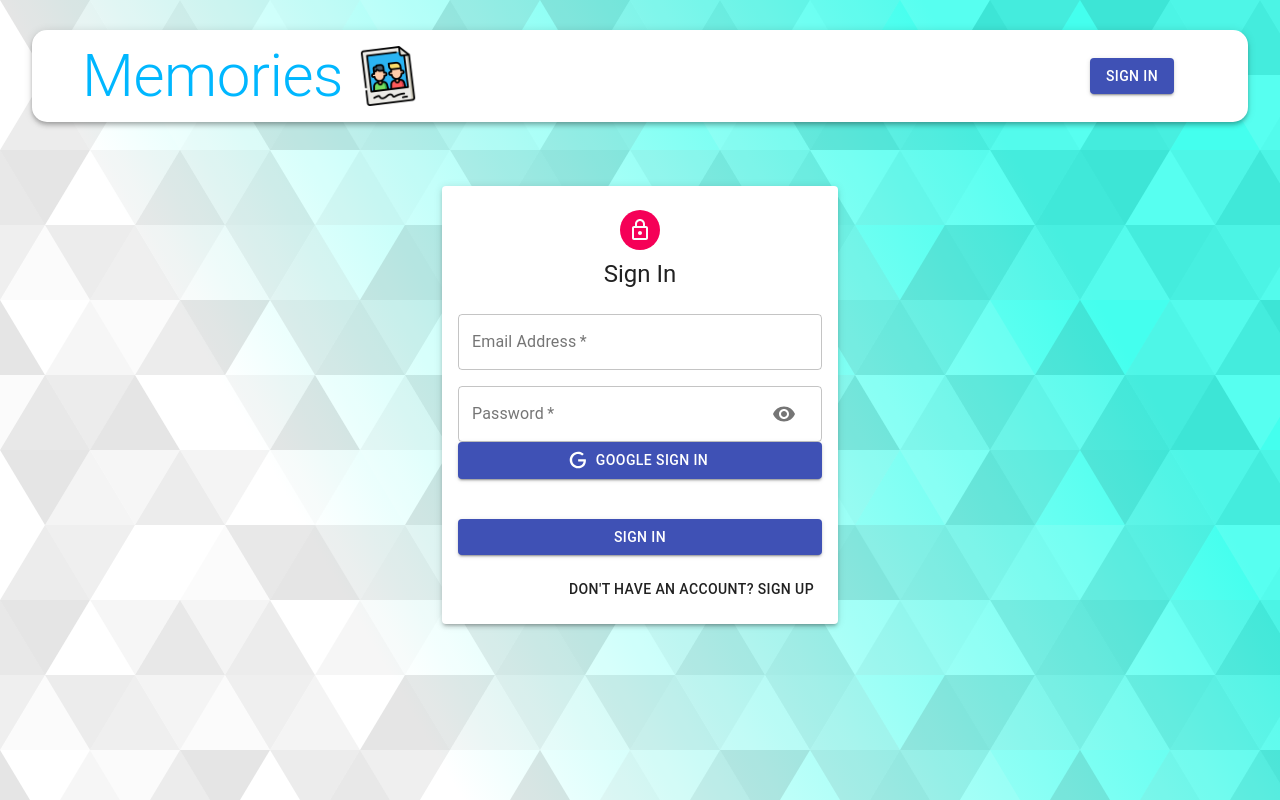
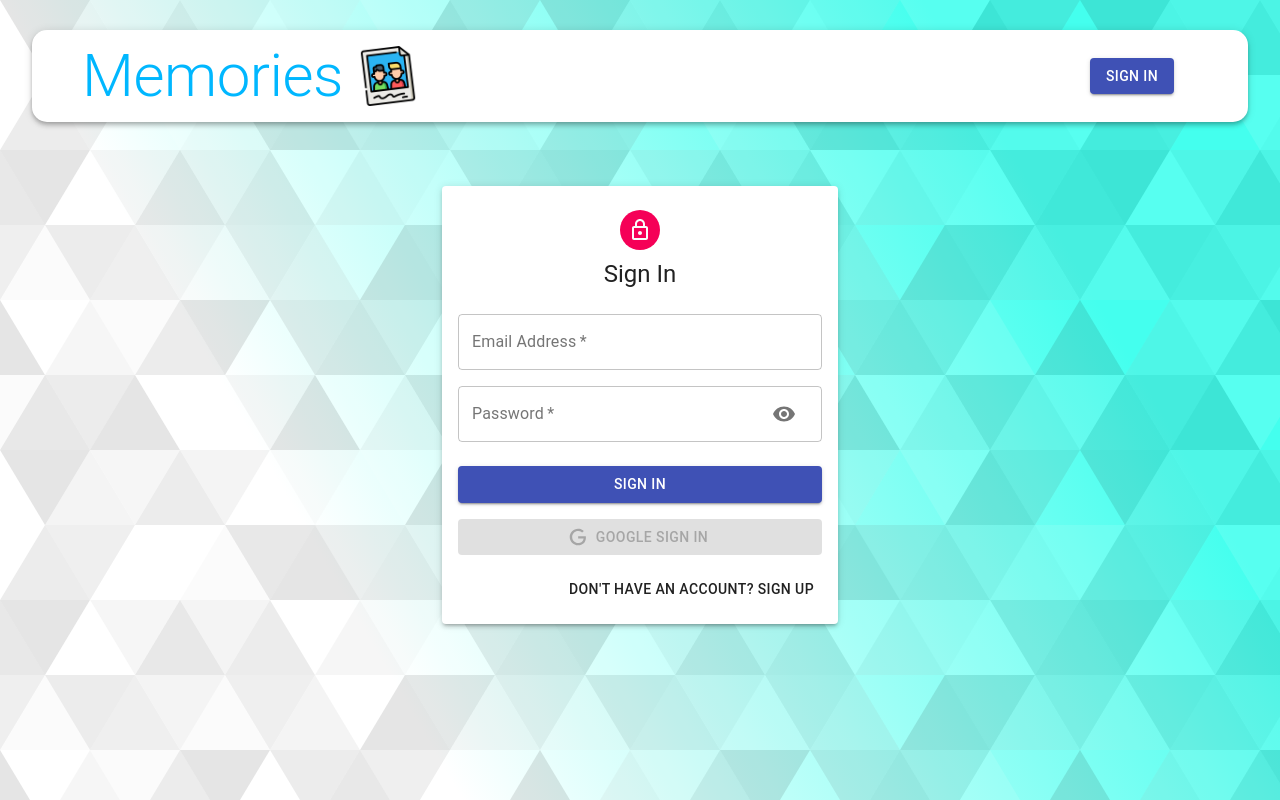
Before and after one commit to ahmednasser19/memorise, a React (Create React App) app in the folder client/: page /auth in a window 1280 px wide. Built offline with nearby package versions, Linux system fonts and the light colour scheme.

Commit message:
add google auth functionality

```diff
--- a/client/src/Components/Auth/Auth.js
+++ b/client/src/Components/Auth/Auth.js
@@ -5,11 +5,14 @@ import LockOutlinedIcon from '@material-ui/icons/LockOutlined';
 import Input from './Input';
 import { GoogleLogin } from 'react-google-login'
 import Icon from './Icon';
+import { useDispatch } from 'react-redux';
+import { useNavigate } from 'react-router-dom';
 export default function Auth() {
     const classes = useStyles();
     const [showPassword, setShowPassword] = useState(false);
     const [isSignup, setIsSignup] = useState(false);
-
+    const dispatch = useDispatch();
+    const history = useNavigate();
 
     const handleSubmit = () => {
 
@@ -28,6 +31,21 @@ export default function Auth() {
         handleShowPassword(false);
     };
 
+    const googleSuccess = async (res) => {
+        const result = res?.profileObj;
+        const token = res?.tokenId;
+        try {
+            dispatch({ type: 'AUTH', data: { result, token } });
+            history('/');
+        } catch (error) {
+            console.log(error);
+        }
+
+    };
+    const googleFailure = (error) => {
+        console.log(error)
+        console.log("Google Sing in was unsuccessful. Try again later")
+    };
     return (
         <Container component="main" maxWidth="xs">
             <Paper className={classes.paper} elevation={3}>
@@ -40,7 +58,7 @@ export default function Auth() {
                     ) : (
                         'Sign In'
                     )}</Typography>
-                <from className={classes.form} onSubmit={handleSubmit}></from>
+                <from className={classes.form} onSubmit={handleSubmit}>
                     <Grid container spacing={2}>
                         {isSignup && (
                             <>
@@ -52,37 +70,41 @@ export default function Auth() {
                         <Input name="password" label="Password" handleChange={handleChange} type={showPassword ? "text" : "password"} handleShowPassword={handleShowPassword} />
                         {isSignup && (
                             <>
-
                                 <Input name='confirmPassword' label="Repeat Password" handleChange={handleChange} type="password" />
                             </>
                         )}
                     </Grid>
+
+                    <Button type='submit' fullWidth variant='contained' color='primary' className={classes.submit}>
+                        {isSignup ? 'Sign Up' : 'Sign In'}
+                    </Button>
                     <GoogleLogin
-                    clientId='GOOGLE ID'
+                        clientId="422204776344-0t8o05vq29qi78v8fke3rfedfjc1e78s.apps.googleusercontent.com"
                         render={(renderProps) => (
                             <Button className={classes.googleButton}
                                 color="primary"
                                 fullWidth
                                 onClick={renderProps.onClick}
-                            disable={renderProps.disabled}
+                                disabled={renderProps.disabled}
                                 startIcon={<Icon />}
                                 variant="contained">
                                 Google Sign In
-                        </Button>)}
+                            </Button>
+                        )}
+                        onSuccess={googleSuccess}
+                        onFailure={googleFailure}
+                        cookiePolicy="single_host_origin"
                     />
-                <Button type='submit' fullWidth variant='contained' color='primary' className={classes.submit}>
-                    {isSignup ? 'Sign Up' : 'Sign In'}
-                </Button>
-                <Grid container justify="flex-end">
+                    <Grid container justifyContent="flex-end">
                         <Grid item>
                             <Button onClick={switchMode}>
                                 {isSignup ? 'Already have an account ? Sing In' : "Don't have an account? Sign Up"}
                             </Button>
                         </Grid>
-
                     </Grid>
+                </from>
             </Paper>
 
-        </Container>
+        </Container >
     )
 }
--- a/client/src/Components/Auth/Input.js
+++ b/client/src/Components/Auth/Input.js
@@ -16,15 +16,15 @@ export default function Input({ name, handleChange, label, half, autoFocus, type
                 label={label}
                 autoFocus={autoFocus}
                 type={type}
-                InputProps={name === 'password' && {
+                InputProps={name === 'password' ? {
                     endAdornment: (
                         <InputAdornment position="end">
                             <IconButton onClick={handleShowPassword}>
                                 {type === "password" ? <Visibility /> : <VisibilityOff />}
                             </IconButton>
-                        </InputAdornment>)
-                }}
-                Ino
+                        </InputAdornment>
+                    ),
+                } : null}
             />
 
         </Grid>
--- a/client/src/Components/Navbar/Navbar.js
+++ b/client/src/Components/Navbar/Navbar.js
@@ -1,11 +1,20 @@
-import React from 'react'
+import React, { useState, useEffect } from 'react'
 import useStyles from './styles';
 import { AppBar, Avatar, Button, Toolbar, Typography } from "@material-ui/core"
 import memories from '../../images/memories.png'
 import { Link } from "react-router-dom";
 export default function Navbar() {
     const classes = useStyles();
-    const user = null;
+    const [user, setUser] = useState(JSON.parse(localStorage.getItem('profile')));
+    console.log(user);
+
+    useEffect(() => {
+        const token = user?.token;
+        //JWT
+
+        setUser(JSON.parse(localStorage.getItem('profile')))
+    }, [])
+
     return (
         <AppBar className={classes.appBar} position='static' color="inherit">
             <div className={classes.brandContainer}>
--- a/client/src/constants/actionTypes.js
+++ b/client/src/constants/actionTypes.js
@@ -3,3 +3,5 @@ export const UPDATE = 'UPDATE';
 export const DELETE = 'DELETE';
 export const FETCH_ALL = 'FETCH_ALL';
 export const LIKE = 'LIKE';
+export const AUTH = 'AUTH';
+export const LOGOUT = 'LOGOUT';
--- /dev/null
+++ b/client/src/reducers/auth.js
@@ -0,0 +1,13 @@
+import { AUTH, LOGOUT } from '../constants/actionTypes';
+
+const authReducer = (state = { authData: null }, action) => {
+    switch (action.type) {
+        case AUTH:
+            localStorage.setItem('profile', JSON.stringify({ ...action?.data }));
+            return { ...state, authData: action?.data };
+        default:
+            return state;
+    }
+}
+
+export default authReducer;
--- a/client/src/reducers/index.js
+++ b/client/src/reducers/index.js
@@ -1,3 +1,5 @@
 import { combineReducers } from "redux";
 import posts from './posts'
-export default combineReducers({ posts })
+import auth from './auth';
+
+export default combineReducers({ posts, auth })
```
Lines whose indentation alone changed are shown as unchanged.
